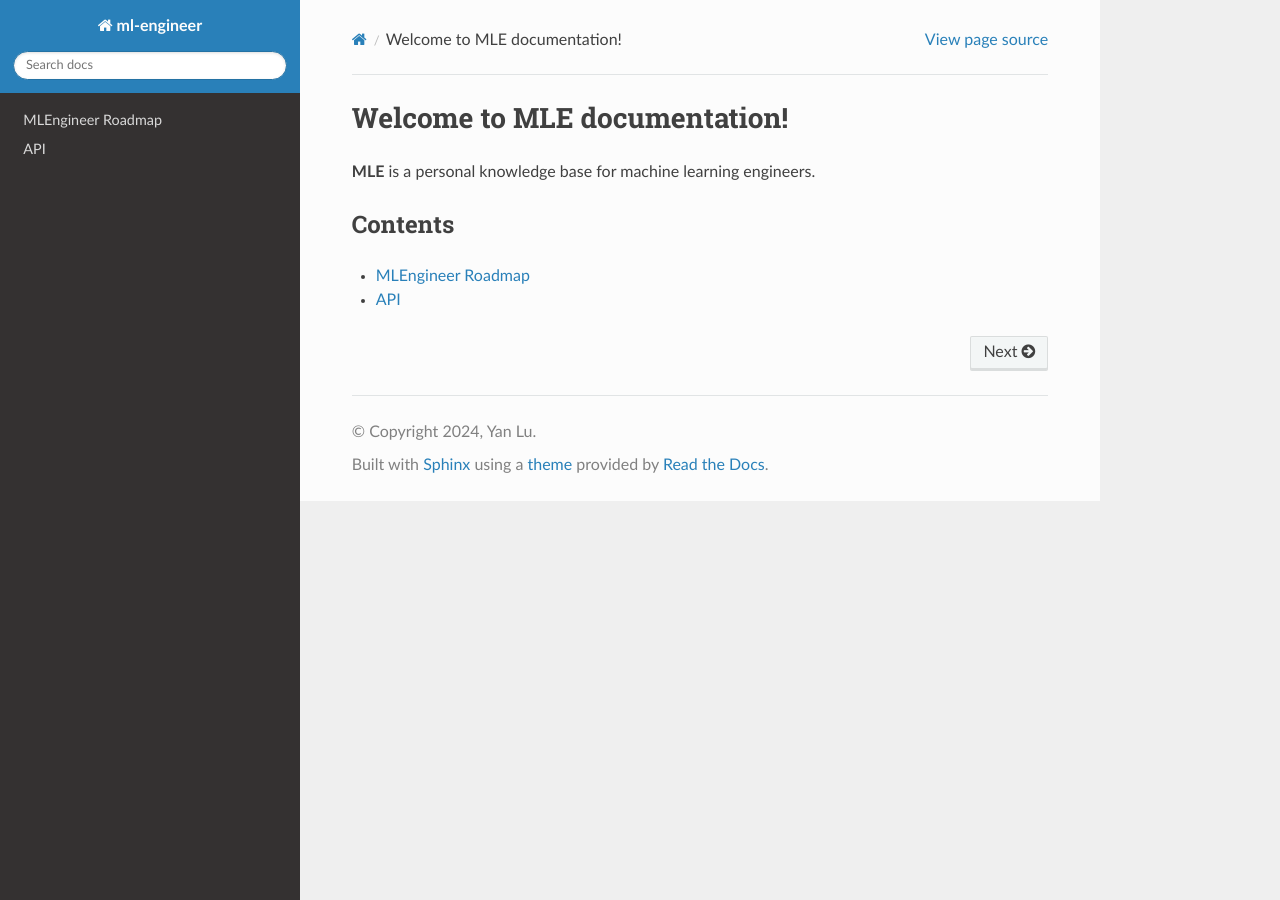
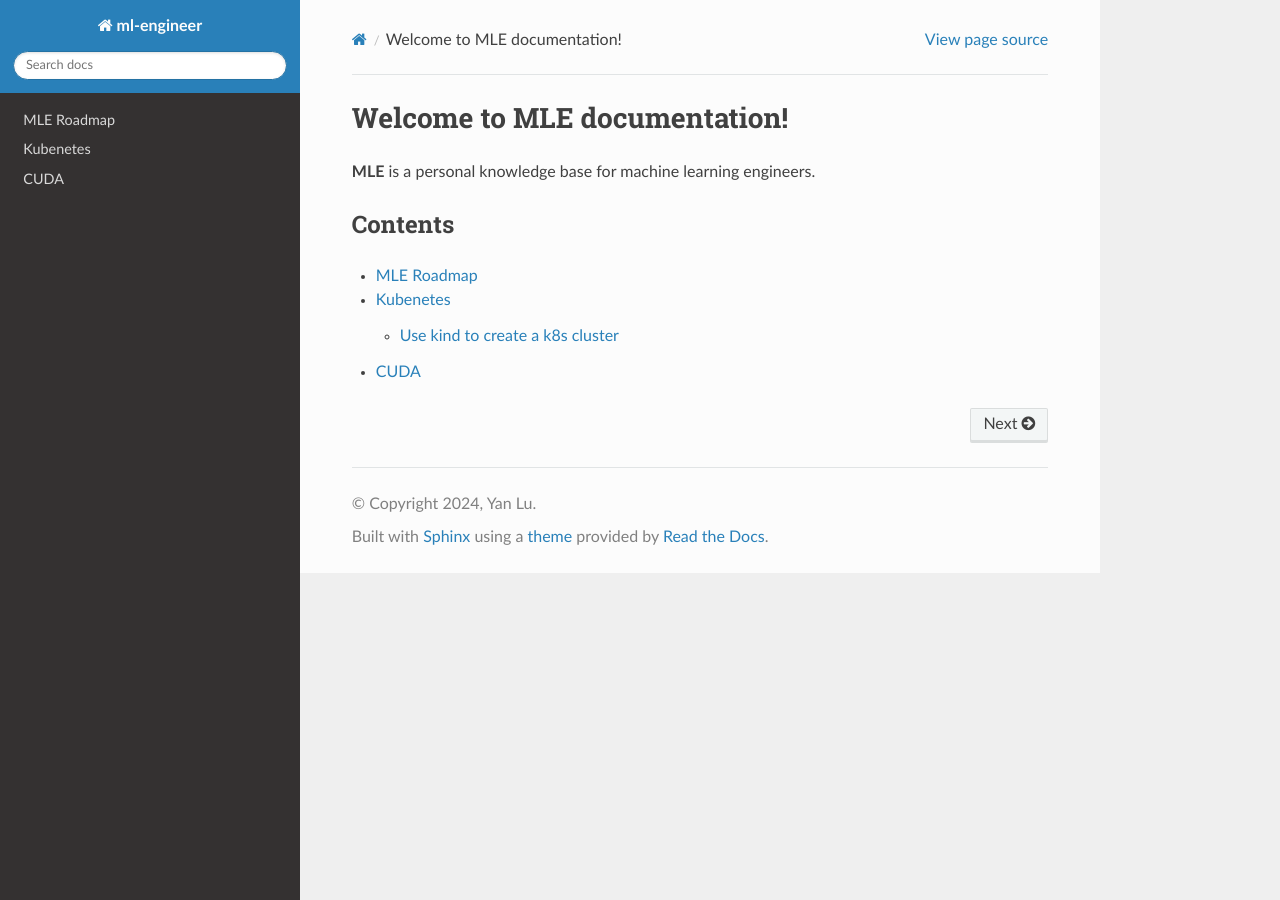
Before and after one commit to Jason-cs18/ml-engineer, a Sphinx documentation site: the page built from docs/source/index.rst, in a window 1280 px wide. Built offline with Sphinx 7.4.7 and the Read the Docs theme 3.1.0, drawn with Linux system fonts in a browser that asks for light colours.

Commit message:
update mle

```diff
--- /dev/null
+++ b/docs/source/cuda.rst
@@ -0,0 +1,5 @@
+==================
+CUDA
+==================
+
+CUDA is a parallel computing platform and application programming interface (API) model created by Nvidia. It allows developers to use a CUDA-enabled graphics processing unit (GPU) for general purpose processing – an approach known as GPGPU (General-Purpose computing on Graphics Processing Units).
--- a/docs/source/index.rst
+++ b/docs/source/index.rst
@@ -8,5 +8,6 @@ Contents
 
 .. toctree::
 
-   usage
-   api
+   roadmap
+   k8s
+   cuda
--- a/docs/source/k8s.rst
+++ b/docs/source/k8s.rst
@@ -1,3 +1,4 @@
+==================
 Kubenetes
 ==================
 
--- a/docs/source/usage.rst
+++ b/docs/source/roadmap.rst
@@ -1,4 +1,4 @@
-MLEngineer Roadmap
+MLE Roadmap
 ====================
 
 .. list-table:: Roadmap
--- a/pyproject.toml
+++ b/pyproject.toml
@@ -3,6 +3,6 @@ requires = ["flit_core >=3.2,<4"]
 build-backend = "flit_core.buildapi"
 
 [project]
-name = "lumache"
-authors = [{name = "Graziella", email = "graziella@lumache"}]
+name = "ml-engineer"
+authors = [{name = "Yan", email = "jasonengineer@hotmail.com"}]
 dynamic = ["version", "description"]
```
